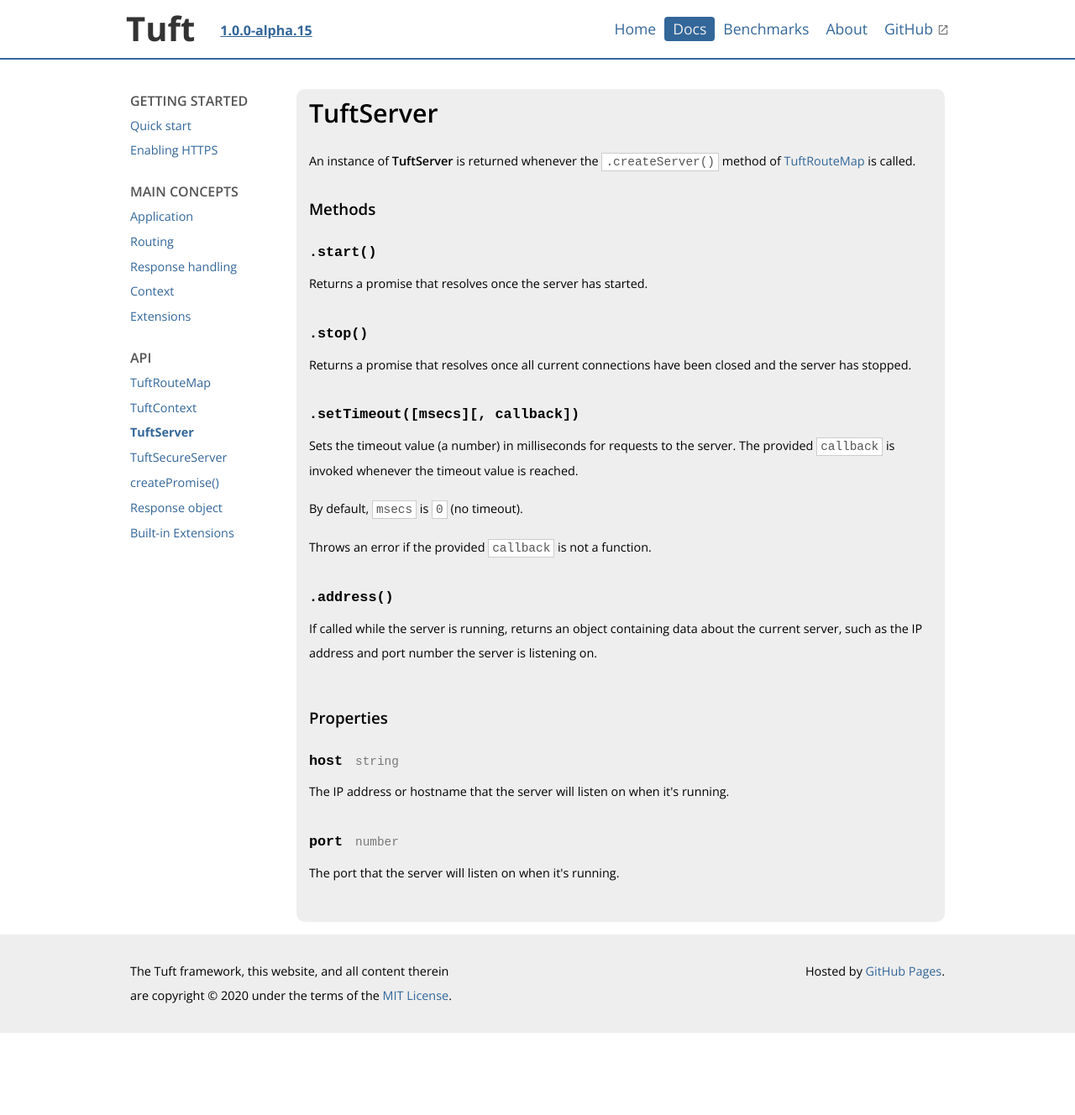
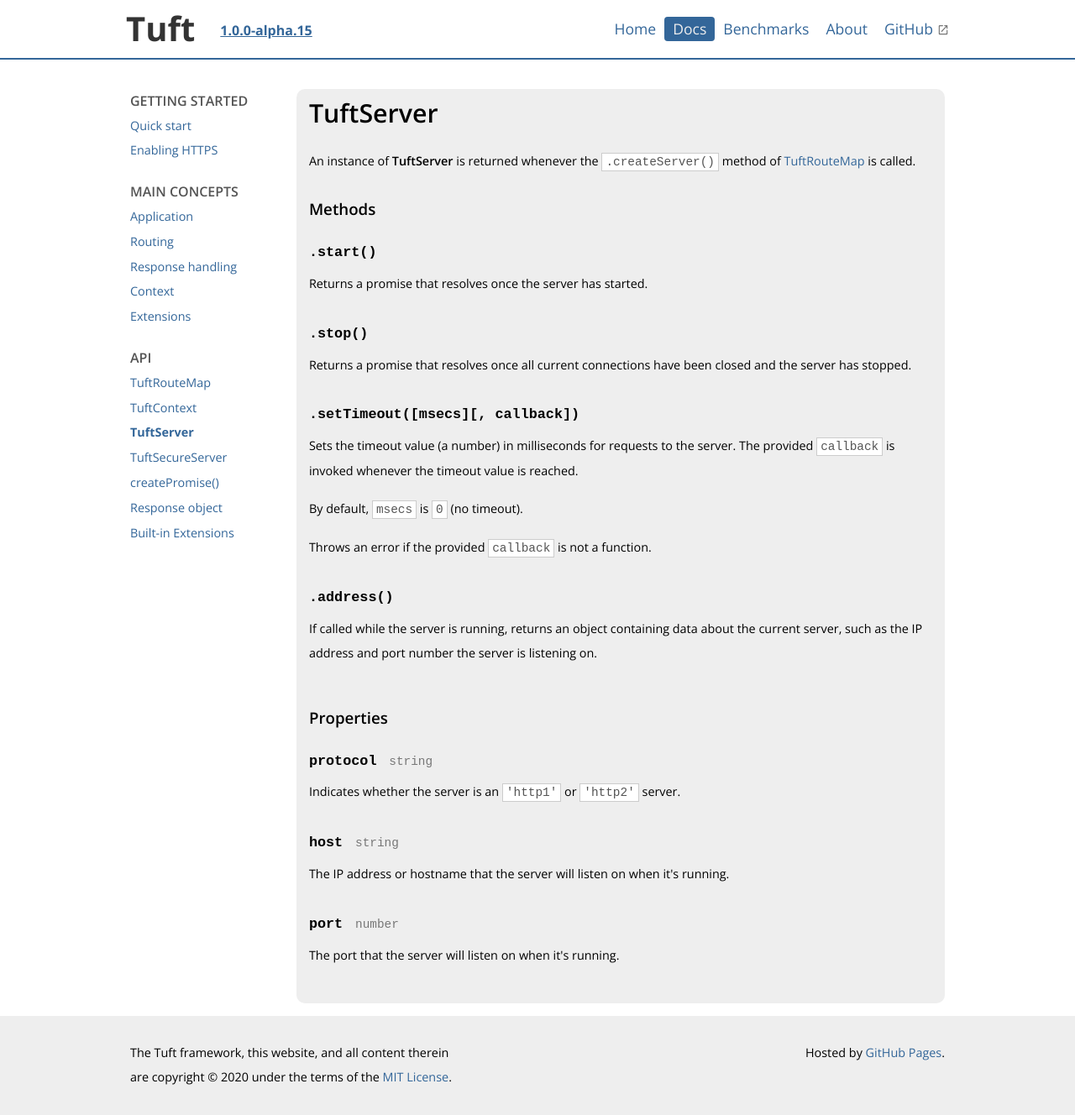
Before and after one commit to tuftjs/tuft.dev, a Jekyll site: the page built from docs/api/tuft-server.html, in a window 1280 px wide. Shown: the whole page at 84% size. Built offline with Jekyll 4.4.1, drawn with Linux system fonts in a browser that asks for light colours; before the commit the page ends 1230 px from its top, so only the background shows below that.

Commit message:
Update server API documentation

```diff
--- a/docs/api/tuft-server.html
+++ b/docs/api/tuft-server.html
@@ -37,6 +37,11 @@
     <h3 class="docs-sub-heading">Properties</h3>
 
     <div class="api-entry">
+      <h3><code>protocol</code> <code class="code-data-type">string</code></h3>
+      <p>Indicates whether the server is an <code class="code-inline">'http1'</code> or <code class="code-inline">'http2'</code> server.</p>
+    </div>
+
+    <div class="api-entry">
       <h3><code>host</code> <code class="code-data-type">string</code></h3>
       <p>The IP address or hostname that the server will listen on when it's running.</p>
     </div>
```
